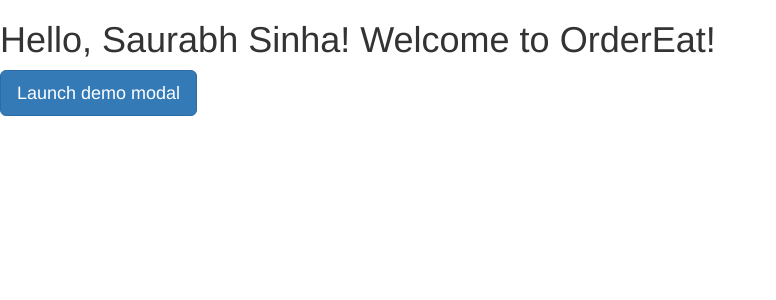
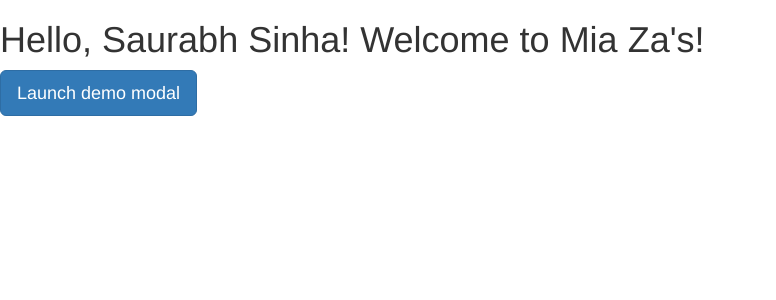
Before and after one commit to ProPorygon/OrderEat, a Flask app: page / in a window 1280 px wide. Shown: the top 300 px of the page, without its empty margins (0-776 px from the left). Run offline with Flask 2, Linux system fonts and the light colour scheme; some libraries are stand-ins or nearby versions.

Commit message:
basic restaurant information added, integrated with index.html

```diff
--- a/app/templates/index.html
+++ b/app/templates/index.html
@@ -1,12 +1,12 @@
 <html>
     <head>
-        <title>{{ title }}</title>
+        <title>{{ restaurant.name }} - OrderEat</title>
         <link href="/static/css/bootstrap.min.css" rel="stylesheet" media="screen">
         <script src="/static/js/jquery-1.11.3.js"></script>
         <script src="/static/js/bootstrap.min.js"></script>
     </head>
     <body>
-        <h1>Hello, {{ user.nickname }}! Welcome to OrderEat!</h1>
+        <h1>Hello, {{ user.nickname }}! Welcome to {{ restaurant.name }}!</h1>
 
     <!-- Button trigger modal -->
 <button type="button" class="btn btn-primary btn-lg" data-toggle="modal" data-target="#myModal">
--- a/app/views.py
+++ b/app/views.py
@@ -5,6 +5,8 @@ from app import app
 @app.route('/index')
 def index():
     user = {'nickname': 'Saurabh Sinha'}  # fake user, 411 prof.
+    restaurant = {'name': 'Mia Za\'s'}
     return render_template('index.html',
                            title='Home',
-                           user=user)
+                           user=user,
+                           restaurant=restaurant)
```
